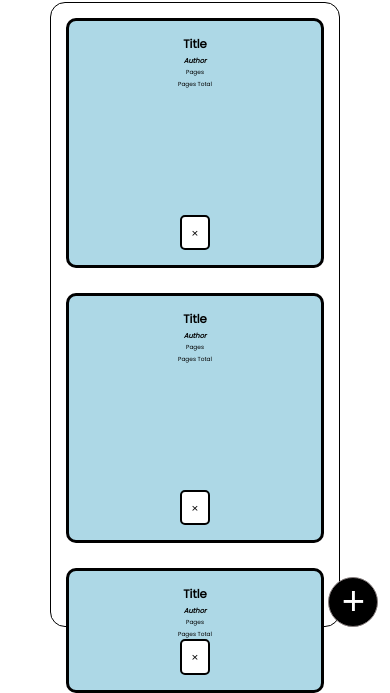
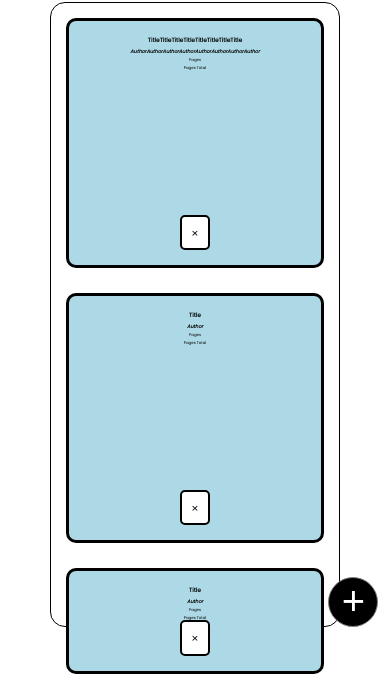
Before and after one commit to pauln17/The-Odin-Project, a plain HTML site: page library/index.html in a window 390 px wide. Shown: the part 192-885 px from the top of the page. Drawn offline with Linux system fonts and the light colour scheme.

Commit message:
Fixed Book Display Text Responsiveness

```diff
--- a/library/index.html
+++ b/library/index.html
@@ -56,8 +56,8 @@
             <div class="book-info">
                 <div class="book">
                     <div class="book-description">
-                        <h4>Title</h4>
-                        <h5><i>Author</i></h5>
+                        <h4>TitleTitleTitleTitleTitleTitleTitleTitle </h4>
+                        <h5><i>AuthorAuthorAuthorAuthorAuthorAuthorAuthorAuthor</i></h5>
                         <p>Pages</p>
                         <p>Pages Total</p>
                     </div>
--- a/library/styles.css
+++ b/library/styles.css
@@ -196,17 +196,19 @@ form {
     display: flex;
     flex-direction: column;
     gap: 2.5px;
+    word-break: break-all;
 }
+
 .book h4 {
-    font-size: 3vw;
+    font-size: 1.5vw;
 }
 
 .book h5 {
-    font-size: 1.75vw;
+    font-size: 1.25vw;
 }
 
 .book p {
-    font-size: 1.5vw;
+    font-size: 1vw;
 }
 
 .book-remove button {
```
